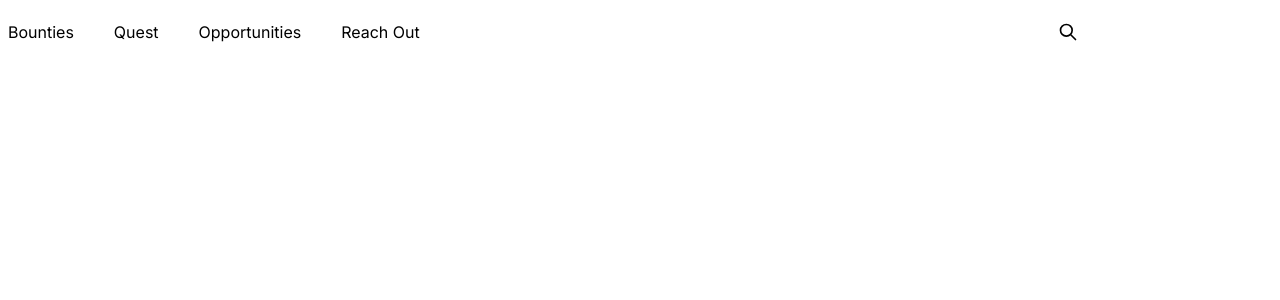
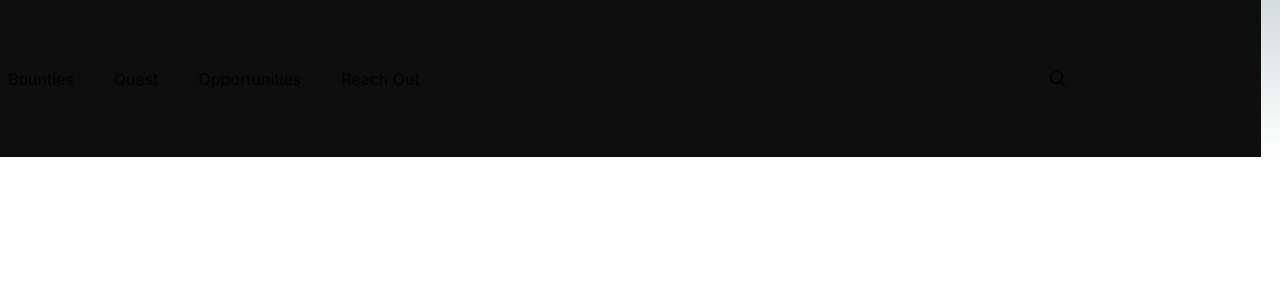
Before and after one commit to kaushikc44/capx, a Next.js app: page /capxclub in a window 1280 px wide. Shown: the top 300 px of the page. Built offline with nearby package versions, Linux system fonts and the light colour scheme.

Commit message:
fixed the navbar

```diff
--- a/src/components/Navbar/Navbar.jsx
+++ b/src/components/Navbar/Navbar.jsx
@@ -1,7 +1,7 @@
-export default function Navbar(){
-    return(
+export default function Navbar() {
+    return (
       <>
-        <div className="navbar bg-base-100 flex flex-row ">
+        <div className="navbar bg-base-100 flex flex-row h-[157px] w-[1261px] justify-items-center bg-capx-black">
           <ul className="flex flex-row justify-item-center items-center">
             <li className="mr-10 hover:underline decoration-capx-green decoration-3">Bounties</li>
             <li className="mr-10 hover:underline decoration-capx-green decoration-3">Quest</li>
@@ -14,7 +14,6 @@ export default function Navbar(){
             </button>
           </div>
         </div>
-
       </>
     )
   }
--- a/tailwind.config.js
+++ b/tailwind.config.js
@@ -13,7 +13,8 @@ module.exports = {
           'conic-gradient(from 180deg at 50% 50%, var(--tw-gradient-stops))',
       },
       colors:{
-        'capx-green':'#8dbc1a'
+        'capx-green':'#8dbc1a',
+        'capx-black' : '#0e0e0e',
       },
     },
   },
```
Lines whose indentation alone changed are shown as unchanged.
